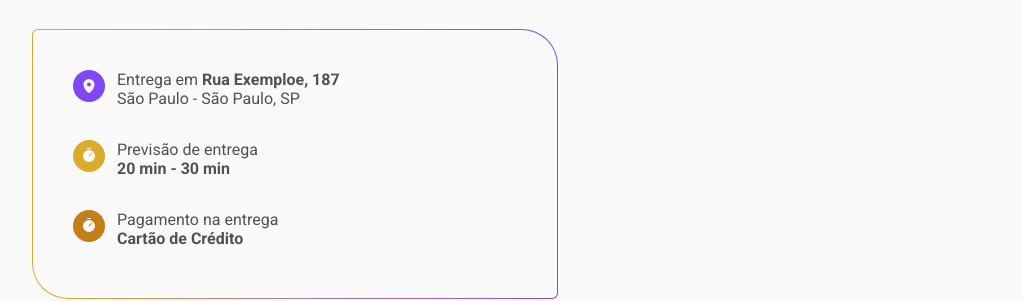
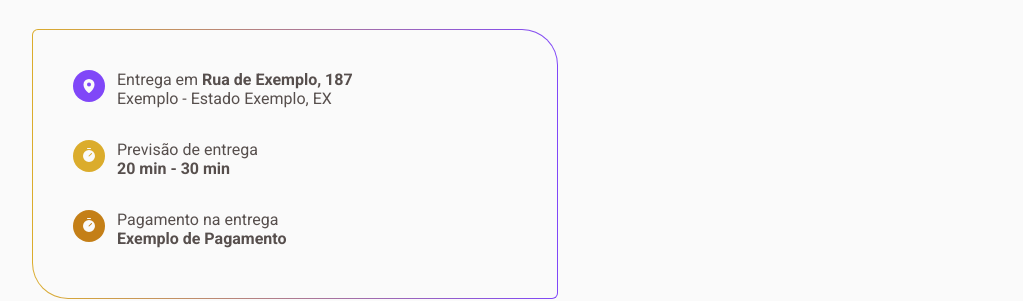
Before and after one commit to RickelmeDias/Coffee-Delivery, a React (Vite) app: page /success in a window 1280 px wide. Shown: the part 528-829 px from the top of the page, without its empty margins (128-1151 px from the left). Built offline with nearby package versions, Linux system fonts and the light colour scheme.

Commit message:
Page Success finished

```diff
--- a/src/contexts/CartContext.tsx
+++ b/src/contexts/CartContext.tsx
@@ -1,4 +1,5 @@
 import { createContext, ReactNode, useEffect, useState } from "react";
+import { json } from "react-router-dom";
 
 interface Product {
   id: string;
@@ -6,11 +7,28 @@ interface Product {
   price: number;
 }
 
+export interface JsonOrderType {
+  cep: string;
+  street: string;
+  number: string;
+  complement: string;
+  city: string;
+  uf: string;
+  neighborhood: string;
+  orderList: object[];
+  totalPrice: number;
+  deliveryPrice: number;
+  finalPrice: number;
+  paymentMode: string;
+}
+
 interface CartContextType {
   cart: Product[];
   addNewProduct: (newProduct: Product) => void;
   deleteProduct: (id: string) => void;
   resetCart: () => void;
+  saveJsonOrder: (json: JsonOrderType) => void;
+  jsonOrder: JsonOrderType | undefined;
 }
 
 export const CartContext = createContext({} as CartContextType);
@@ -21,6 +39,11 @@ interface CartContextProviderProps {
 
 export function CartContextProvider({ children }: CartContextProviderProps) {
   const [cart, setCart] = useState<Product[]>([]);
+  const [jsonOrder, setJsonOrder] = useState<JsonOrderType | undefined>();
+
+  function saveJsonOrder(json: JsonOrderType) {
+    setJsonOrder(json);
+  }
 
   function addNewProduct({ id, amount, price }: Product) {
     const isProductOnCart = cart.find((c) => c.id === id);
@@ -56,6 +79,8 @@ export function CartContextProvider({ children }: CartContextProviderProps) {
         addNewProduct,
         deleteProduct,
         resetCart,
+        saveJsonOrder,
+        jsonOrder,
       }}
     >
       {children}
--- a/src/pages/Checkout/index.tsx
+++ b/src/pages/Checkout/index.tsx
@@ -1,7 +1,7 @@
 import { Bank, CreditCard, CurrencyDollar, Money } from "phosphor-react";
 import { useContext, useEffect, useState } from "react";
 import { CoffeeList } from "../../assets/coffee/CoffeeList";
-import { CartContext } from "../../contexts/CartContext";
+import { CartContext, JsonOrderType } from "../../contexts/CartContext";
 import { formartNumberToCurrency } from "../../utils/utils";
 import { AddressForm } from "./AddressForm";
 import { ProductOnCart } from "./ProductOnCart";
@@ -14,7 +14,7 @@ import {
   PaymentContainer,
   PaymentOptionsContainer,
 } from "./styles";
-
+import { useNavigate } from "react-router-dom";
 import * as zod from "zod";
 import { zodResolver } from "@hookform/resolvers/zod";
 import { useForm, FormProvider } from "react-hook-form";
@@ -35,7 +35,7 @@ const coffeeOrderFormValidationSchema = zod.object({
 type coffeeFormData = zod.infer<typeof coffeeOrderFormValidationSchema>;
 
 export function Checkout() {
-  const { cart, resetCart } = useContext(CartContext);
+  const { cart, resetCart, saveJsonOrder } = useContext(CartContext);
   const [paymentMode, setPaymentMode] = useState(0);
   const [totalPrice, setTotalPrice] = useState(0);
   const [finalPrice, setFinalPrice] = useState(0);
@@ -89,7 +89,13 @@ export function Checkout() {
       });
     }
 
-    return {
+    const paymentModeText = [
+      "Cartão de Crédito",
+      "Cartão de Débito",
+      "Dinheiro",
+    ];
+
+    const json: JsonOrderType = {
       cep: data.cep,
       street: data.street,
       number: data.number,
@@ -101,12 +107,17 @@ export function Checkout() {
       totalPrice,
       deliveryPrice,
       finalPrice,
-      paymentMode,
+      paymentMode: paymentModeText[paymentMode - 1],
     };
+
+    return json;
   }
 
-  function sendCoffeeOrder(json: string) {
-    console.log(json);
+  const navigate = useNavigate();
+
+  function sendCoffeeOrder(json: JsonOrderType) {
+    saveJsonOrder(json);
+    navigate("/success");
   }
 
   const showToastMessage = () => {
@@ -118,7 +129,7 @@ export function Checkout() {
   function handleCoffeeOrderSubmit(data: coffeeFormData) {
     if (paymentMode === 1 || paymentMode === 2 || paymentMode === 3) {
       const formJSON = generateJSON(data);
-      sendCoffeeOrder(JSON.stringify(formJSON));
+      sendCoffeeOrder(formJSON);
       setPaymentMode(0);
       resetCart();
       reset();
--- a/src/pages/Home/components/presentation/styles.ts
+++ b/src/pages/Home/components/presentation/styles.ts
@@ -3,8 +3,8 @@ import styled from "styled-components";
 export const PresentationContainer = styled.div`
   padding: 5.75rem 10rem;
 
-  height: 544px;
   display: flex;
+  flex-wrap: wrap-reverse;
   justify-content: space-between;
   align-items: flex-start;
   background: linear-gradient(
@@ -39,6 +39,12 @@ export const PresentationContainer = styled.div`
       margin-bottom: 4.125rem;
     }
   }
+  aside {
+    img {
+      min-width: 300px;
+      width: 100%;
+    }
+  }
 `;
 
 export const Items = styled.div`
@@ -64,7 +70,7 @@ export const Item = styled.div<ItemProps>`
   margin: 0;
   padding: 0;
   gap: 0.75rem;
-
+  flex-wrap: wrap;
   p {
     color: ${(props) => props.theme["base-text"]};
     font-size: 1rem;
--- a/src/pages/Success/index.tsx
+++ b/src/pages/Success/index.tsx
@@ -1,8 +1,15 @@
 import { MapPin, Timer } from "phosphor-react";
 import { DeliveryInformations, Icon, SuccessContainer } from "./styles";
 import IllustrationSuccess from "../,./../../assets/IllustrationSuccess.svg";
+import { useContext, useEffect, useState } from "react";
+import { CartContext } from "../../contexts/CartContext";
+import { json } from "react-router-dom";
+
+interface Order {}
 
 export function Success() {
+  const { jsonOrder } = useContext(CartContext);
+
   return (
     <SuccessContainer>
       <h2>Uhu! Pedido confirmado </h2>
@@ -15,9 +22,14 @@ export function Success() {
                 <MapPin size={16} weight="fill" />
               </Icon>
               <p>
-                Entrega em <strong>Rua Exemploe, 187</strong>
+                Entrega em
+                <strong>
+                  {jsonOrder ? ` ${jsonOrder.street}` : " Rua de Exemplo, 187"}
+                </strong>
                 <br />
-                São Paulo - São Paulo, SP
+                {jsonOrder
+                  ? `${jsonOrder.neighborhood} - ${jsonOrder.city}, ${jsonOrder.uf}`
+                  : "Exemplo - Estado Exemplo, EX"}
               </p>
             </span>
             <span>
@@ -37,7 +49,9 @@ export function Success() {
               <p>
                 Pagamento na entrega
                 <br />
-                <strong>Cartão de Crédito</strong>
+                <strong>
+                  {jsonOrder ? jsonOrder.paymentMode : "Exemplo de Pagamento"}
+                </strong>
               </p>
             </span>
           </div>
```
